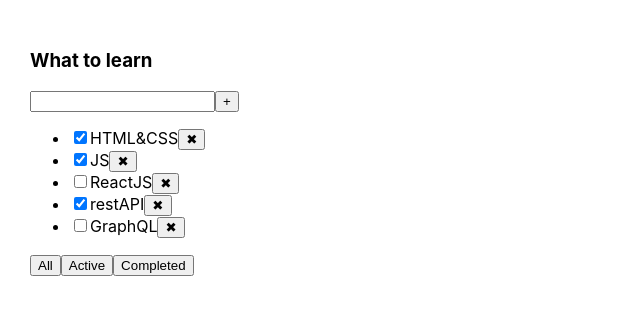
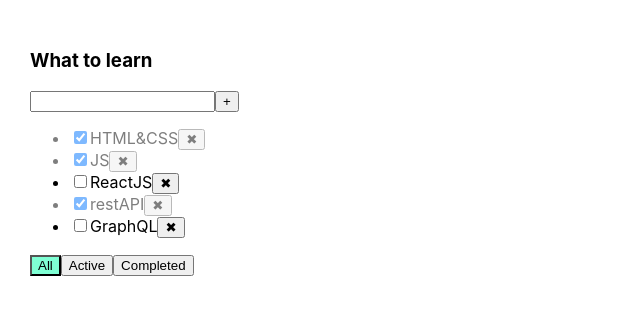
Before and after one commit to alextotalk/TodoReact, a React (Create React App) app: page / in a window 1280 px wide. Shown: the top 314 px of the page, without its empty margins (0-640 px from the left). Built offline with nearby package versions, Linux system fonts and the light colour scheme.

Commit message:
Add trim, err, style for filter and task

```diff
--- a/src/App.css
+++ b/src/App.css
@@ -1,8 +1,22 @@
 .App {
-  padding: 30px;
-  display: flex;
+    padding: 30px;
+    display: flex;
 }
 
 .App > div {
-  margin-right: 50px;
+    margin-right: 50px;
 }
+
+.error {
+    border: red 1px solid;
+}
+
+.error-message {
+    color: red;
+}
+.active-filter {
+    background-color: aquamarine;
+}
+.is-done {
+    opacity: 0.5;
+}
--- a/src/App.tsx
+++ b/src/App.tsx
@@ -19,6 +19,7 @@
         newTask = {id: newTask.id, title: newTask.title, isDone: newTask.isDone}
         setTasks([newTask, ...tasks])
     }
+
     const removeTask = (idTask: string) => {
         let filterResult = tasks.filter(task => task.id !== idTask)
         setTasks(filterResult)
@@ -26,31 +27,33 @@
     let [filter, setFilter] = useState<FilterValuesType>('all')
     let tasksForTodoList = tasks
     if (filter === 'active') {
-        tasksForTodoList = tasks.filter(task => task.isDone)
+        tasksForTodoList = tasks.filter(task => !task.isDone)
     }
     if (filter === 'done') {
-        tasksForTodoList = tasks.filter(task => !task.isDone)
+        tasksForTodoList = tasks.filter(task => task.isDone)
     }
     const changeFilter = (value: FilterValuesType) => {
         setFilter(value)
     }
-    const changeStatusTask=(idTask: string,valueStatus:boolean)=>{
-        let task=tasks.find(task=>idTask===task.id)
-        if (task){
-            task.isDone=valueStatus
+    const changeStatusTask = (idTask: string, valueStatus: boolean) => {
+        let task = tasks.find(task => idTask === task.id)
+        if (task) {
+            task.isDone = valueStatus
             setTasks([...tasks])
         }
     }
     return (
         <React.StrictMode>
-            <div className="App">
+            <div className='App'>
                 <Todolist
-                    title="What to learn"
+                    title='What to learn'
                     removeTask={removeTask}
                     addTask={addTask}
                     tasks={tasksForTodoList}
                     changeFilter={changeFilter}
-                    changeStatusTask={changeStatusTask}/>
+                    changeStatusTask={changeStatusTask}
+                    filterMark={filter}
+                />
             </div>
         </React.StrictMode>
     );
--- a/src/Todolist.tsx
+++ b/src/Todolist.tsx
@@ -1,5 +1,6 @@
 import React, {ChangeEvent, KeyboardEvent, useState} from "react";
 import {FilterValuesType} from "./App";
+import './App.css';
 import {v1} from "uuid";
 
 export type TaskType = {
@@ -13,19 +14,24 @@
     removeTask: (idTask: string) => void
     changeFilter: (value: FilterValuesType) => void
     addTask: (newTask: TaskType) => void
-    changeStatusTask:(idTask: string,valueStatus:boolean)=>void
+    changeStatusTask: (idTask: string, valueStatus: boolean) => void
+    filterMark: FilterValuesType
 }
 
 export function Todolist(props: PropsType) {
     let [title, setTitle] = useState('')
+    let [error, setError] = useState<string | null>(null)
     const addTask = () => {
-        props.addTask(
-            {id: v1(), title: title, isDone: false}
-        )
-        setTitle('')
+        if (title.trim() !== '') {
+            props.addTask({id: v1(), title: title.trim(), isDone: false})
+            setTitle('')
+        } else {
+            setError('Title is required')
+        }
     }
     const onChangHandler = (event: ChangeEvent<HTMLInputElement>) => {
         setTitle(event.currentTarget.value)
+        setError(null)
     }
     const onKeyPressHandler = (event: KeyboardEvent<HTMLInputElement>) => {
         if (event.key === 'Enter') {
@@ -35,7 +41,7 @@
     const onChangeFilterAll = () => {
         props.changeFilter('all')
     }
-    const onChangeFilterActive= () => {
+    const onChangeFilterActive = () => {
         props.changeFilter('active')
     }
     const onChangeFilterDone = () => {
@@ -48,30 +54,37 @@
             <div>
                 <input value={title}
                        onChange={onChangHandler}
-                       onKeyDown={onKeyPressHandler}/>
+                       onKeyDown={onKeyPressHandler}
+                       className={error?'error':''}
+                />
                 <button
                     onClick={addTask}>+
                 </button>
+                {error&&<div className='error-message'>{error }</div>}
             </div>
             <ul>
                 {props.tasks.map(task => {
-                    const onClickHandler= () => {props.removeTask(task.id)}
-                    const onChangeHandler=(e:ChangeEvent<HTMLInputElement>)=>{
-                        let valueStatus=e.currentTarget.checked
-                        props.changeStatusTask(task.id,valueStatus)
+                    const onClickHandler = () => {
+                        props.removeTask(task.id)
+                    }
+                    const onChangeHandler = (e: ChangeEvent<HTMLInputElement>) => {
+                        let valueStatus = e.currentTarget.checked
+                        props.changeStatusTask(task.id, valueStatus)
 
                     }
-                    return <li key={task.id}>
-                        <input readOnly type="checkbox" onChange={onChangeHandler} checked={task.isDone}/>{task.title}
+                    return <li className={task.isDone?'is-done':''} key={task.id}>
+                        <input readOnly type='checkbox'
+                               onChange={onChangeHandler} checked={task.isDone}/>
+                        {task.title}
                         <button onClick={onClickHandler}>✖
                         </button>
                     </li>
                 })}
             </ul>
             <div>
-                <button onClick={onChangeFilterAll}>All</button>
-                <button onClick={onChangeFilterActive}>Active</button>
-                <button onClick={onChangeFilterDone}>Completed</button>
+                <button className={props.filterMark==='all'?'active-filter':''} onClick={onChangeFilterAll}>All</button>
+                <button className={props.filterMark==='active'?'active-filter':''} onClick={onChangeFilterActive}>Active</button>
+                <button className={props.filterMark==='done'?'active-filter':''} onClick={onChangeFilterDone}>Completed</button>
             </div>
         </div>
     )
```
